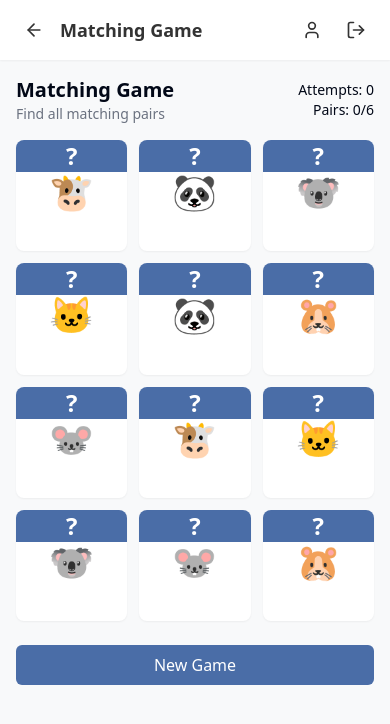
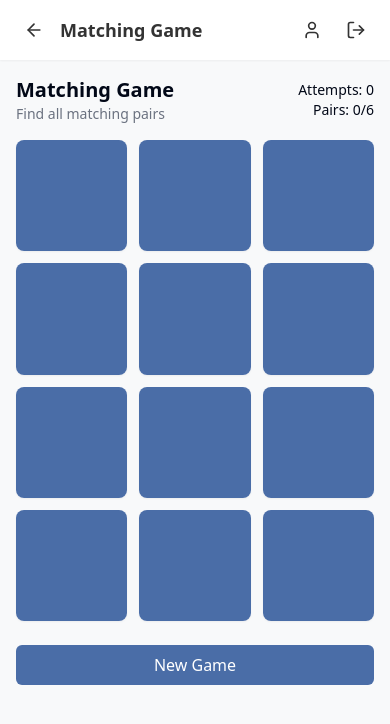
Before and after one commit to AkankshaCodes5/mindboost-playground, a React (Vite) app: page /games/matching in a window 390 px wide. Shown: the top 724 px of the page. Built offline with nearby package versions, Linux system fonts and the light colour scheme; sample sign-in values are in the browser's storage.

Commit message:
Fix: Card flip and back button
- Fixed the card flip animation to hide the front image.
- Resolved the issue with the back button not working on mobile.

```diff
--- a/src/components/MobileLayout.tsx
+++ b/src/components/MobileLayout.tsx
@@ -31,7 +31,7 @@ const MobileLayout = ({ children, title, showBack = true, showProfile = true }:
   return (
     <div className="mindboost-container flex flex-col min-h-screen w-full bg-mindboost-lightGray">
       {/* Header */}
-      <header className="sticky top-0 z-10 bg-white shadow-sm">
+      <header className="sticky top-0 z-10 bg-white shadow-sm pt-safe">
         <div className="flex items-center justify-between px-4 py-3">
           <div className="flex items-center">
             {showBack ? (
--- a/src/index.css
+++ b/src/index.css
@@ -102,6 +102,23 @@
   }
 }
 
+/* Safe area utilities */
+.pt-safe {
+  padding-top: env(safe-area-inset-top, 0);
+}
+
+.pb-safe {
+  padding-bottom: env(safe-area-inset-bottom, 0);
+}
+
+.pl-safe {
+  padding-left: env(safe-area-inset-left, 0);
+}
+
+.pr-safe {
+  padding-right: env(safe-area-inset-right, 0);
+}
+
 .mindboost-primary {
   color: #4a6da7;
 }
@@ -142,3 +159,31 @@
 input, button, a {
   touch-action: manipulation;
 }
+
+/* Card flip animation styles */
+.card-flip {
+  position: relative;
+  transition: transform 0.6s;
+  transform-style: preserve-3d;
+}
+
+.card-flip.flipped {
+  transform: rotateY(180deg);
+}
+
+.card-front,
+.card-back {
+  position: absolute;
+  width: 100%;
+  height: 100%;
+  backface-visibility: hidden;
+}
+
+.backface-hidden {
+  -webkit-backface-visibility: hidden;
+  backface-visibility: hidden;
+}
+
+.card-back {
+  transform: rotateY(180deg);
+}
--- a/src/pages/games/MatchingGame.tsx
+++ b/src/pages/games/MatchingGame.tsx
@@ -1,4 +1,3 @@
-
 import { useState, useEffect } from 'react';
 import MobileLayout from '../../components/MobileLayout';
 import { useProgress } from '../../contexts/ProgressContext';
@@ -31,12 +30,10 @@ const MatchingGame = () => {
   const emojis = ['🐶', '🐱', '🐭', '🐹', '🐰', '🦊', '🐻', '🐼', '🐨', '🦁', '🐯', '🐮'];
 
   const initializeGame = () => {
-    // Select 6 random emojis and create pairs
     const selectedEmojis = [...emojis]
       .sort(() => 0.5 - Math.random())
       .slice(0, 6);
 
-    // Create pairs and shuffle
     const cardPairs = [...selectedEmojis, ...selectedEmojis]
       .sort(() => 0.5 - Math.random())
       .map((value, index) => ({
@@ -60,16 +57,12 @@ const MatchingGame = () => {
   }, []);
 
   useEffect(() => {
-    // Check if we have 2 flipped cards
     if (flippedCards.length === 2) {
-      // Increase attempts
       setAttempts(prev => prev + 1);
 
       const [firstIndex, secondIndex] = flippedCards;
 
-      // Check if cards match
       if (cards[firstIndex].value === cards[secondIndex].value) {
-        // Mark cards as matched
         setCards(prev =>
           prev.map(card =>
             card.id === firstIndex || card.id === secondIndex
@@ -80,7 +73,6 @@ const MatchingGame = () => {
         setMatchedPairs(prev => prev + 1);
         setFlippedCards([]);
       } else {
-        // Flip cards back after a delay
         setTimeout(() => {
           setCards(prev =>
             prev.map(card =>
@@ -96,17 +88,14 @@ const MatchingGame = () => {
   }, [flippedCards, cards]);
 
   useEffect(() => {
-    // Check if game is complete (all pairs matched)
     if (gameStarted && matchedPairs === 6) {
       const endTimeValue = Date.now();
       setEndTime(endTimeValue);
       setGameComplete(true);
 
-      // Calculate score (lower attempts is better)
-      const duration = (endTimeValue - startTime) / 1000; // seconds
-      const score = Math.max(100 - (attempts - 6) * 10, 10); // 100 - penalty for extra attempts, minimum 10
+      const duration = (endTimeValue - startTime) / 1000;
+      const score = Math.max(100 - (attempts - 6) * 10, 10);
 
-      // Save score
       addGameScore('matching', score, duration);
 
       toast({
@@ -117,7 +106,6 @@ const MatchingGame = () => {
   }, [matchedPairs, attempts, gameStarted, startTime, addGameScore, toast]);
 
   const handleCardClick = (id: number) => {
-    // Ignore if game complete, card already flipped or already 2 cards flipped
     if (
       gameComplete ||
       cards[id].flipped ||
@@ -127,7 +115,6 @@ const MatchingGame = () => {
       return;
     }
 
-    // Flip card
     setCards(prev =>
       prev.map(card =>
         card.id === id
@@ -136,7 +123,6 @@ const MatchingGame = () => {
       )
     );
 
-    // Add to flipped cards
     setFlippedCards(prev => [...prev, id]);
   };
 
@@ -172,7 +158,6 @@ const MatchingGame = () => {
             >
               <div className={`card-flip ${card.flipped || card.matched ? 'flipped' : ''} w-full h-full`}>
                 <div className="card-front backface-hidden bg-mindboost-primary flex items-center justify-center text-white text-2xl font-bold">
-                  ?
                 </div>
                 <div className="card-back backface-hidden flex items-center justify-center text-4xl">
                   {card.value}
```
